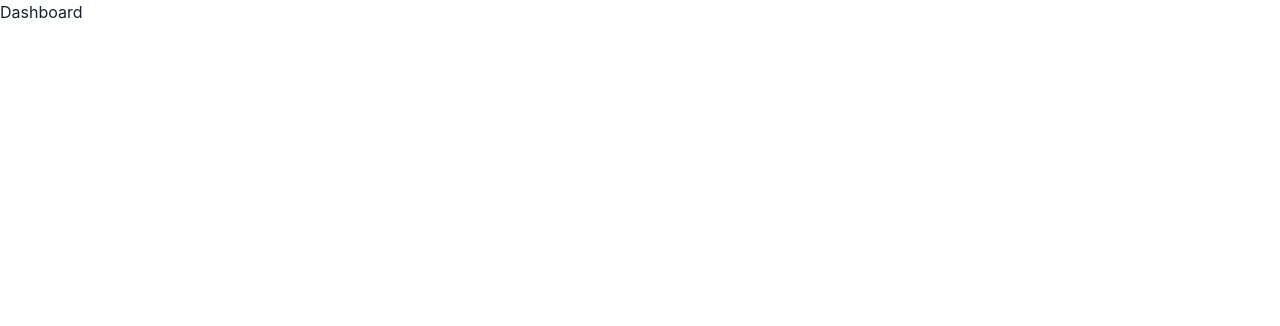
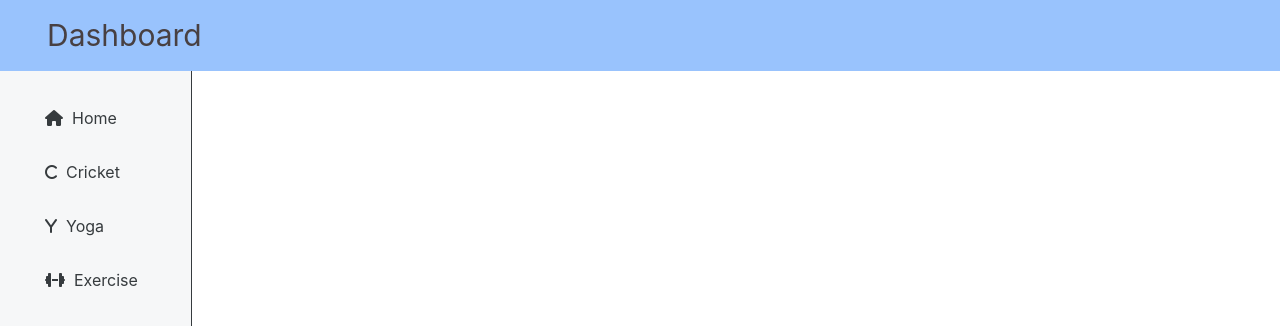
Before and after one commit to jinish08/LOC4.0_MangoDB, a React (Create React App) app: page / in a window 1280 px wide. Shown: the top 326 px of the page. Built offline with nearby package versions, Linux system fonts and the light colour scheme.

Commit message:
Made Dashboad

```diff
--- a/public/index.html
+++ b/public/index.html
@@ -10,6 +10,7 @@
     />
     <title>React App</title>
     <link href="https://cdn.jsdelivr.net/npm/bootstrap@5.1.3/dist/css/bootstrap.min.css" rel="stylesheet" integrity="sha384-1BmE4kWBq78iYhFldvKuhfTAU6auU8tT94WrHftjDbrCEXSU1oBoqyl2QvZ6jIW3" crossorigin="anonymous">
+    <script src="https://kit.fontawesome.com/51ade7b5bd.js" crossorigin="anonymous"></script>
   </head>
   <body>
     <noscript>You need to enable JavaScript to run this app.</noscript>
--- a/src/pages/Dashboard.js
+++ b/src/pages/Dashboard.js
@@ -1,8 +1,36 @@
 import React from 'react'
+import "../styles/dashboard.css";
 
 const Dashboard = () => {
   return (
-    <div>Dashboard</div>
+      <>
+        <section id="header">
+            <nav class="navbar bg-info navbar-info">
+                <div class="container-fluid">
+                    <a href="" class="navbar-brand brand">Dashboard</a>
+                </div>
+            </nav>
+        </section>
+        <section id="side-bar">
+            <div class="side-bar">
+                <ul class="nav flex-column">
+                    <li class="nav-item top-item">
+                    <a class="nav-link sidebar-link active" aria-current="page" href="#"><i class="fa-solid fa-house"></i>&nbsp;&nbsp;Home</a>
+                    </li>
+                    <li class="nav-item">
+                    <a class="nav-link sidebar-link" href="#"><i class="fa-solid fa-c"></i>&nbsp;&nbsp;Cricket</a>
+                    </li>
+                    <li class="nav-item">
+                    <a class="nav-link sidebar-link" href="#"><i class="fa-solid fa-y"></i>&nbsp;&nbsp;Yoga</a>
+                    </li>
+                    <li class="nav-item">
+                    <a class="nav-link sidebar-link" href="#"><i class="fa-solid fa-dumbbell"></i>&nbsp;&nbsp;Exercise</a>
+                    </li>
+                </ul>
+            </div>
+        </section>
+    </>
+
   )
 }
 
--- /dev/null
+++ b/src/styles/dashboard.css
@@ -0,0 +1,69 @@
+.brand{
+    /* padding: 10px 60px; */
+    margin-right: 0px;
+    position: relative;
+    left: 35px;
+    font-size: 30px;
+}
+
+.search-bar-form{
+    position: relative;
+    width: 80%;
+    height: 100%;
+    right: 40px;
+}
+
+.search{
+    width: 100%;
+}
+
+#side-bar{
+    height: 100%;
+}
+
+.btn-outline-success{
+    margin-left: 20px;
+}
+.side-bar{
+    width: 15%;
+    height: 90.5vh;
+    background-color: #f6f7f8;
+    color: #363b3e;
+    text-align: left;
+    padding-left: 30px;
+    border-top: 0;
+    border-left: 0;
+    border-bottom: 0;
+    border-right: 1px;
+    border-style: solid;
+}
+
+.sidebar-link:link {
+    color: #363b3e;
+}
+
+.sidebar-link:visited {
+    color: #363b3e;
+}
+
+.sidebar-link:hover{
+    color: blue;
+}
+
+.sidebar-link{
+    padding: 15px;
+}
+
+.flex-column{
+    height: 100%;
+}
+
+.top-item{
+    margin-top: 20px;
+}
+
+.navbar-info{
+    background-color: #99C3FD!important;
+    color: #484042;
+
+}
```
